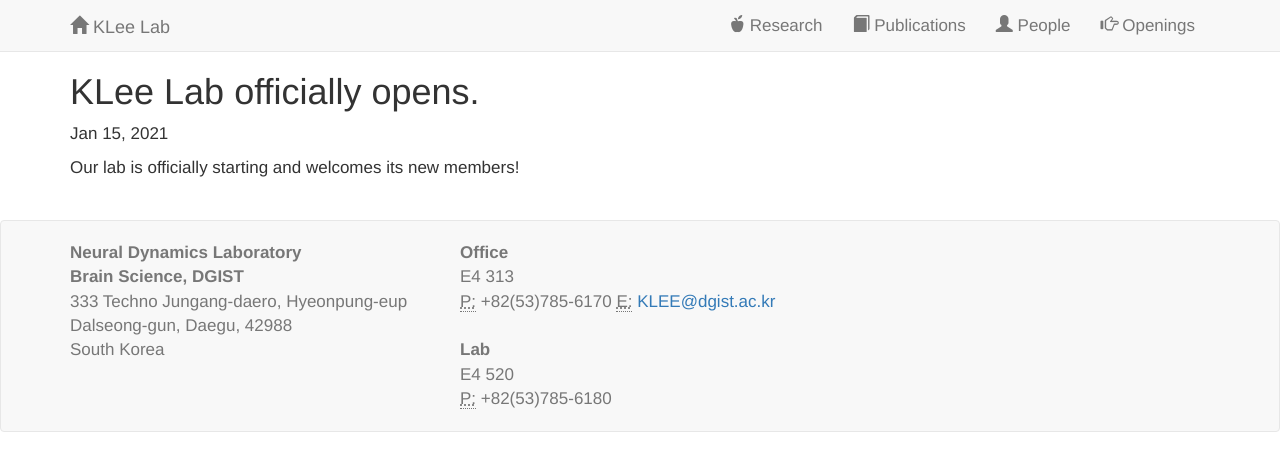
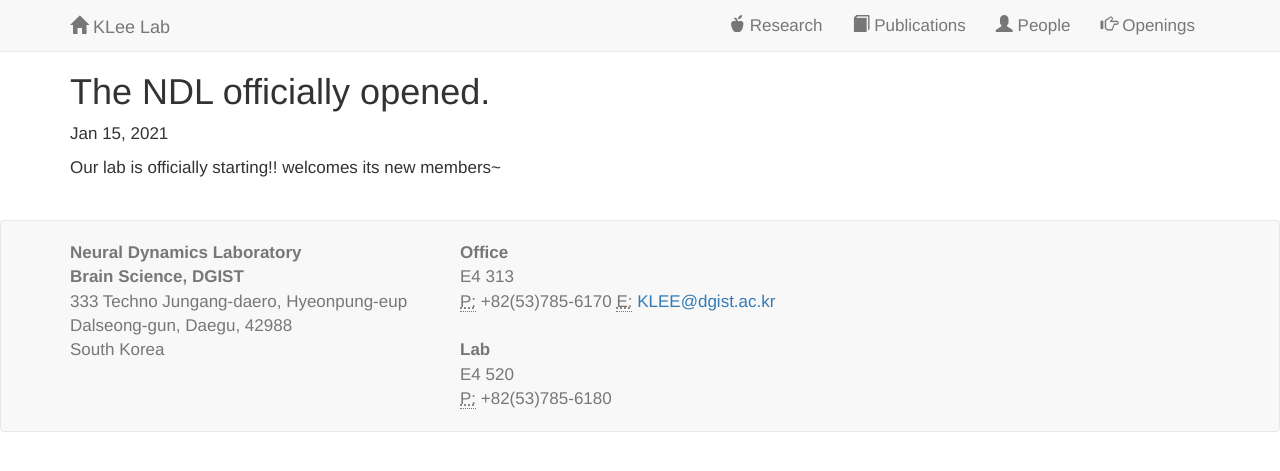
Before and after one commit to kleelab/kleelab.github.io, a Jekyll site: the page built from _posts/2021-01-15- Welcome.md, in a window 1280 px wide. Shown: the top 471 px of the page. Built offline with Jekyll 4.4.1, drawn with Linux system fonts in a browser that asks for light colours; nearby versions of some CDN libraries; a style sheet for code colours, icons or effects is not loaded.

Commit message:
Update 2021-01-15- Welcome.md

```diff
--- a/_posts/2021-01-15- Welcome.md
+++ b/_posts/2021-01-15- Welcome.md
@@ -1,9 +1,10 @@
 ---
 layout: post
-title:  KLee Lab officially opens.
+title:  The NDL officially opened.
 date:   2021-01-15
 excerpt: >
 ---
 
 
-  Our lab is officially starting and welcomes its new members!
+  Our lab is officially starting!!
+  welcomes its new members~
```
